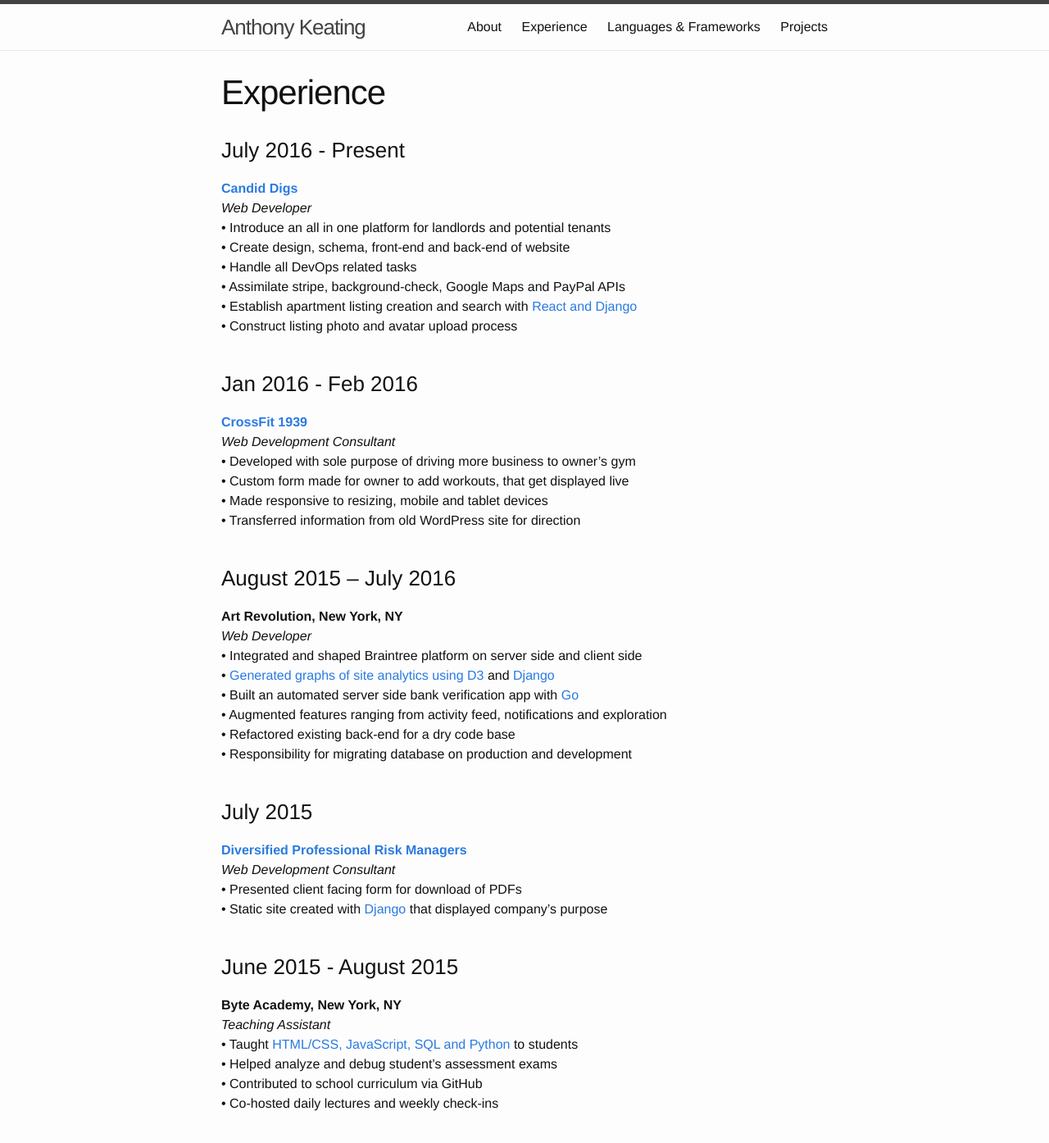
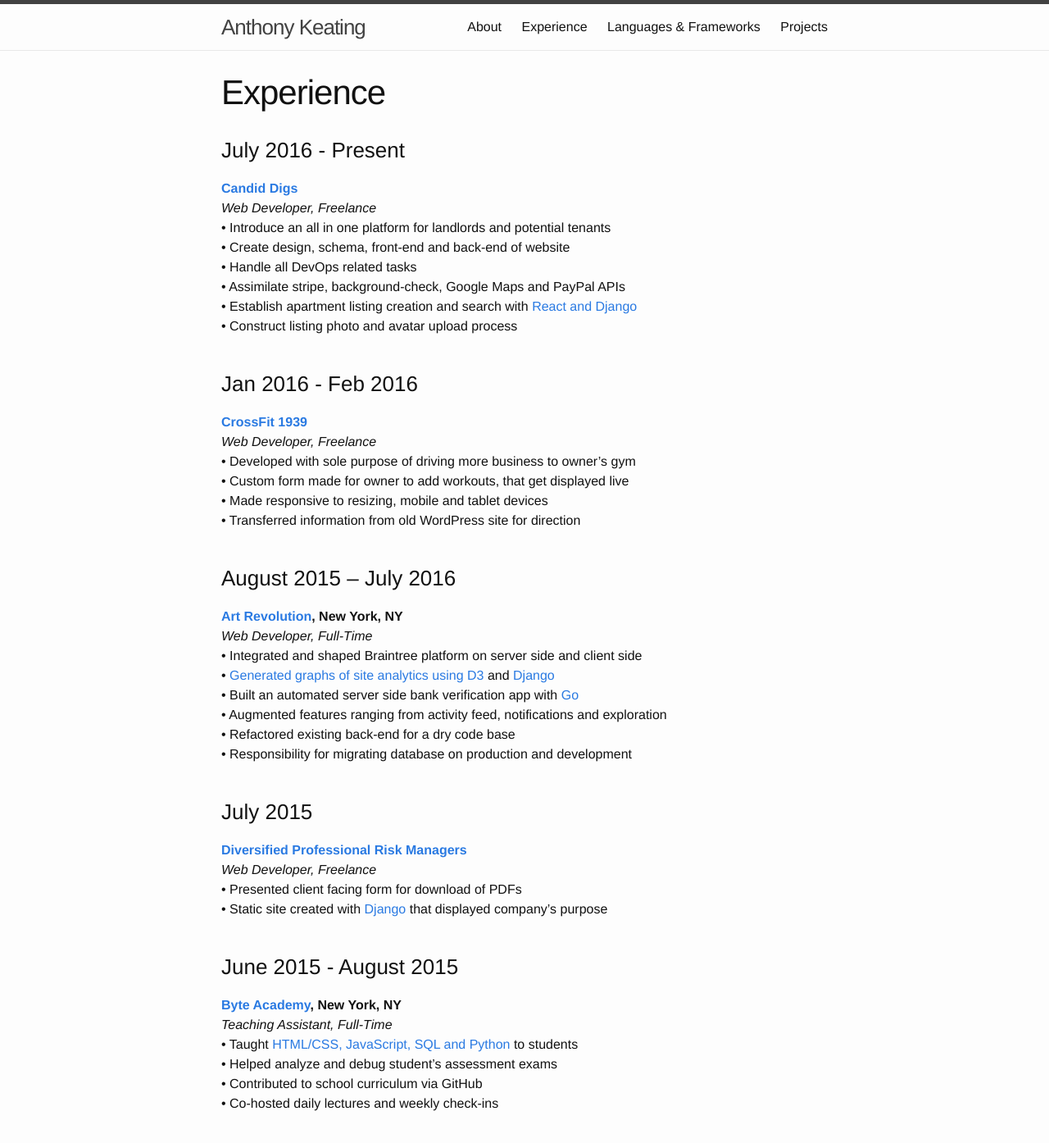
Before and after one commit to anthonyk1225/anthonyk1225.github.io, a Jekyll site: the page built from experience.md, in a window 1280 px wide and 1400 px high. Shown: the top 1394 px of the window at 82% size. Built offline with Jekyll 4.4.1, drawn with Linux system fonts in a browser that asks for light colours; a script that is not in the unit is left out.

Commit message:
update experience

```diff
--- a/experience.md
+++ b/experience.md
@@ -8,7 +8,7 @@
 <h3>July 2016 - Present</h3>
 <b><a href='/candiddigs/'>Candid Digs</a></b>
 <br>
-<i>Web Developer</i>
+<i>Web Developer, Freelance</i>
 <br>
 •	Introduce an all in one platform for landlords and potential tenants
 <br>
@@ -25,7 +25,7 @@
 <h3>Jan 2016 - Feb 2016</h3>
 <b><a href='/crossfit1939/'>CrossFit 1939</a></b>
 <br>
-<i>Web Development Consultant</i>
+<i>Web Developer, Freelance</i>
 <br>
 •	Developed with sole purpose of driving more business to owner’s gym
 <br>
@@ -36,9 +36,9 @@
 •	Transferred information from old WordPress site for direction
 <br><br>
 <h3>August 2015 – July 2016</h3>
-<b>Art Revolution, New York, NY</b>
+<b><a href='https://artrevolution.com'>Art Revolution</a>, New York, NY</b>
 <br>
-<i>Web Developer</i>
+<i>Web Developer, Full-Time</i>
 <br>
 •	Integrated and shaped Braintree platform on server side and client side
 <br>
@@ -55,16 +55,16 @@
 <h3>July 2015</h3>
 <b><a href='http://divprof.ddns.net'>Diversified Professional Risk Managers</a></b>
 <br>
-<i>Web Development Consultant</i>
+<i>Web Developer, Freelance</i>
 <br>
 •	Presented client facing form for download of PDFs
 <br>
 •	Static site created with <a href='/languages/'>Django</a> that displayed company’s purpose
 <br><br>
 <h3>June 2015 - August 2015</h3>
-<b>Byte Academy, New York, NY</b>
+<b><a href='http://byteacademy.co/courses/'>Byte Academy</a>, New York, NY</b>
 <br>
-<i>Teaching Assistant</i>
+<i>Teaching Assistant, Full-Time</i>
 <br>
 •	Taught <a href='/languages/'>HTML/CSS, JavaScript, SQL and Python</a> to students
 <br>
```
